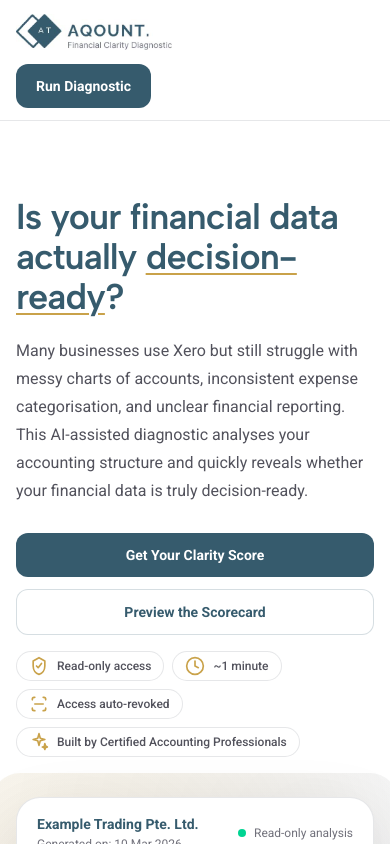
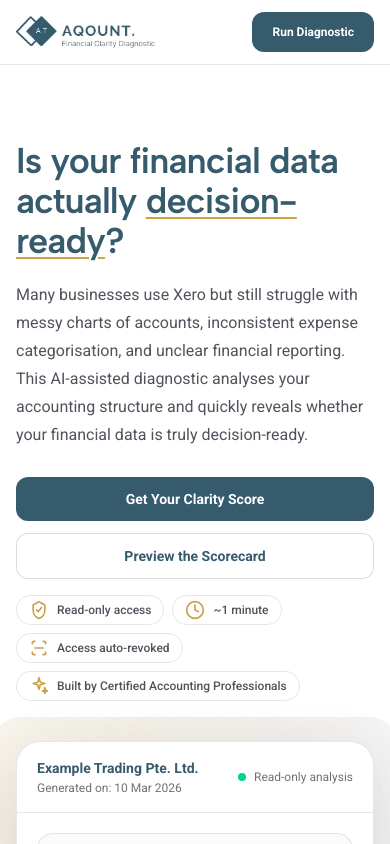
Before and after one commit to noemisasum/xero-financial-clarity, a Next.js app: page / in a window 390 px wide. Shown: the top 844 px of the page. Built offline with nearby package versions, Linux system fonts and the light colour scheme.

Commit message:
Mobile header CTA: keep inline; show 'Run Diagnostic' on mobile only

```diff
--- a/src/components/Button.tsx
+++ b/src/components/Button.tsx
@@ -4,10 +4,12 @@
   href,
   children,
   variant = "primary",
+  className,
 }: {
   href: string;
   children: React.ReactNode;
   variant?: "primary" | "secondary";
+  className?: string;
 }) {
   const base =
     "inline-flex items-center justify-center rounded-xl px-5 py-3 text-sm font-semibold transition-colors focus-visible:outline-none focus-visible:ring-2 focus-visible:ring-[color:var(--accent)] focus-visible:ring-offset-2 focus-visible:ring-offset-[color:var(--background)]";
@@ -17,7 +19,7 @@
       <Link
         href={href}
         data-button
-        className={`${base} border border-[color:var(--link)]/20 bg-white text-[color:var(--link)] hover:bg-[color:var(--link)]/5`}
+        className={`${base} border border-[color:var(--link)]/20 bg-white text-[color:var(--link)] hover:bg-[color:var(--link)]/5 ${className ?? ""}`}
       >
         {children}
       </Link>
@@ -28,7 +30,7 @@
     <Link
       href={href}
       data-button
-      className={`${base} bg-[color:var(--link)] !text-white hover:opacity-90`}
+      className={`${base} bg-[color:var(--link)] !text-white hover:opacity-90 ${className ?? ""}`}
       style={{ color: "#fff" }}
     >
       {children}
--- a/src/components/TopNav.tsx
+++ b/src/components/TopNav.tsx
@@ -16,7 +16,7 @@
                 width={260}
                 height={56}
                 priority
-                className="h-9 w-auto"
+                className="h-8 w-auto sm:h-9"
               />
             </div>
           </Link>
@@ -50,17 +50,16 @@
               FAQ
             </Link>
 
-            <div className="hidden sm:block">
-              <Button href="/api/xero/connect">Connect Xero</Button>
+            <div>
+              <Button
+                href="/api/xero/connect"
+                className="px-4 py-2 text-xs sm:px-5 sm:py-3 sm:text-sm"
+              >
+                <span className="sm:hidden">Run Diagnostic</span>
+                <span className="hidden sm:inline">Connect Xero</span>
+              </Button>
             </div>
           </nav>
-        </div>
-
-        {/* Mobile actions */}
-        <div className="pb-3 sm:hidden">
-          <div className="flex items-center justify-start">
-            <Button href="/api/xero/connect">Run Diagnostic</Button>
-          </div>
         </div>
       </Container>
     </header>
```
